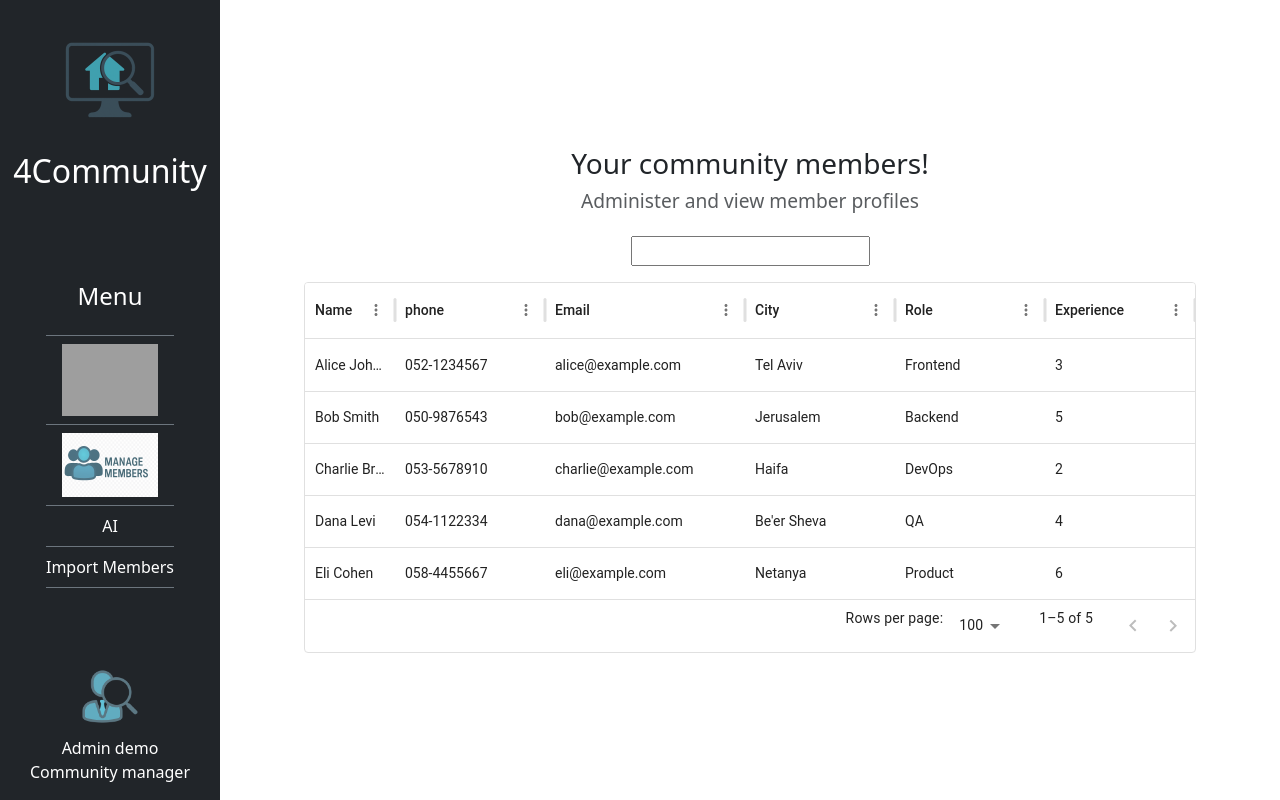
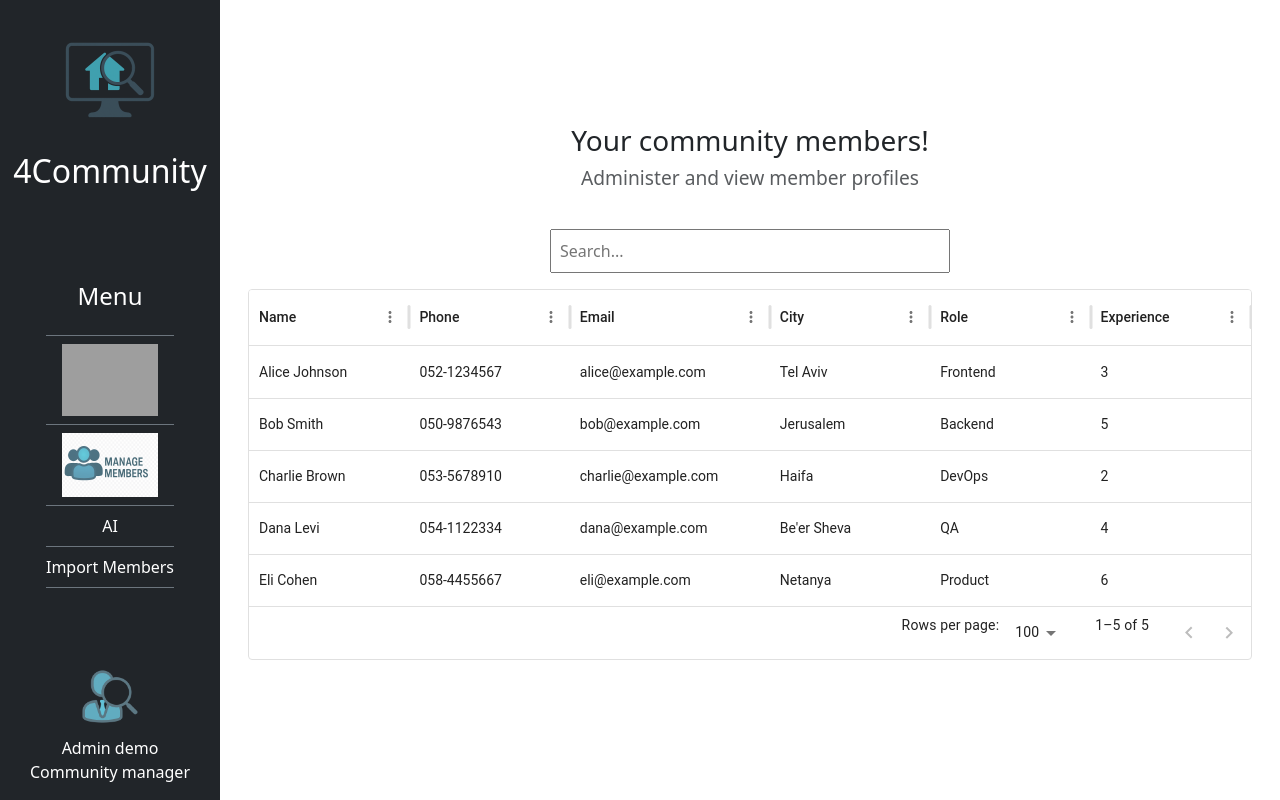
Before and after one commit to aviya1221/spintGroup4-cli, a React (Vite) app: page /admin/members in a window 1280 px wide. Built offline with nearby package versions, Linux system fonts and the light colour scheme; grey boxes are pictures that could not be loaded.

Commit message:
added fake data to Table.jsx for testing purposes

```diff
--- a/src/adminComp/Table.jsx
+++ b/src/adminComp/Table.jsx
@@ -1,21 +1,16 @@
-    import React from "react";
-    import { useState } from "react";
+import React, { useState } from "react";
 import { DataGrid } from "@mui/x-data-grid";
-
 
 export default function Table() {
   const [input, setInput] = useState("");
 
-
-
-
   const columns = [
-        { field: "full_name", headerName: "Name", width: 90 },
-        { field: "phone", headerName: "phone", width: 150 },
-        { field: "email", headerName: "Email", width: 200 },
-        { field: "city", headerName: "City", width: 150 },
-        { field: "role", headerName: "Role", width: 150 },
-        { field: "experience", headerName: "Experience", width: 150 },
+    { field: "full_name", headerName: "Name", minWidth: 120, flex: 1 },
+    { field: "phone", headerName: "Phone", minWidth: 150, flex: 1 },
+    { field: "email", headerName: "Email", minWidth: 200, flex: 1 },
+    { field: "city", headerName: "City", minWidth: 150, flex: 1 },
+    { field: "role", headerName: "Role", minWidth: 150, flex: 1 },
+    { field: "experience", headerName: "Experience", minWidth: 100, flex: 1 },
   ];
 
   const rows = [
@@ -66,27 +61,37 @@
     },
   ];
 
+  const [filteredRows, setFilterRows] = useState(rows);
 
-    const [filteredRows,setFilterRows]=useState(rows);
-
-    const handleSearch=(e)=>{
+  const handleSearch = (e) => {
     setInput(e.target.value);
 
-        const filterResult=rows.filter((currentRow)=>{
-          return  Object.values(currentRow).some(((check)=>{
-                return String(check).toLowerCase().includes(e.target.value.toLowerCase())
-            }))
-        })
-        setFilterRows(filterResult);
-        if(e.target.value==="")
-            setFilterRows(rows);
-    }
+    const filterResult = rows.filter((currentRow) =>
+      Object.values(currentRow).some((value) =>
+        String(value).toLowerCase().includes(e.target.value.toLowerCase())
+      )
+    );
+    setFilterRows(e.target.value === "" ? rows : filterResult);
+  };
+
   return (
-        <>
-        <div className="d-flex flex-column align-items-center gap-3">
-            <input onChange={handleSearch} value={input}></input>
-            <DataGrid rows={filteredRows} columns={columns} pageSize={5} />
+    <div className="d-flex flex-column align-items-center gap-3" style={{ padding: "1rem" }}>
+      <input
+        onChange={handleSearch}
+        value={input}
+        placeholder="Search..."
+        style={{ padding: "8px", width: "80%", maxWidth: "400px" }}
+      />
+      <div style={{ width: "100%", overflowX: "auto" }}>
+        <div style={{ minWidth: "800px" }}>
+          <DataGrid
+            rows={filteredRows}
+            columns={columns}
+            pageSize={5}
+            autoHeight
+          />
         </div>
-        </>
+      </div>
+    </div>
   );
 }
```
Lines whose indentation alone changed are shown as unchanged.
